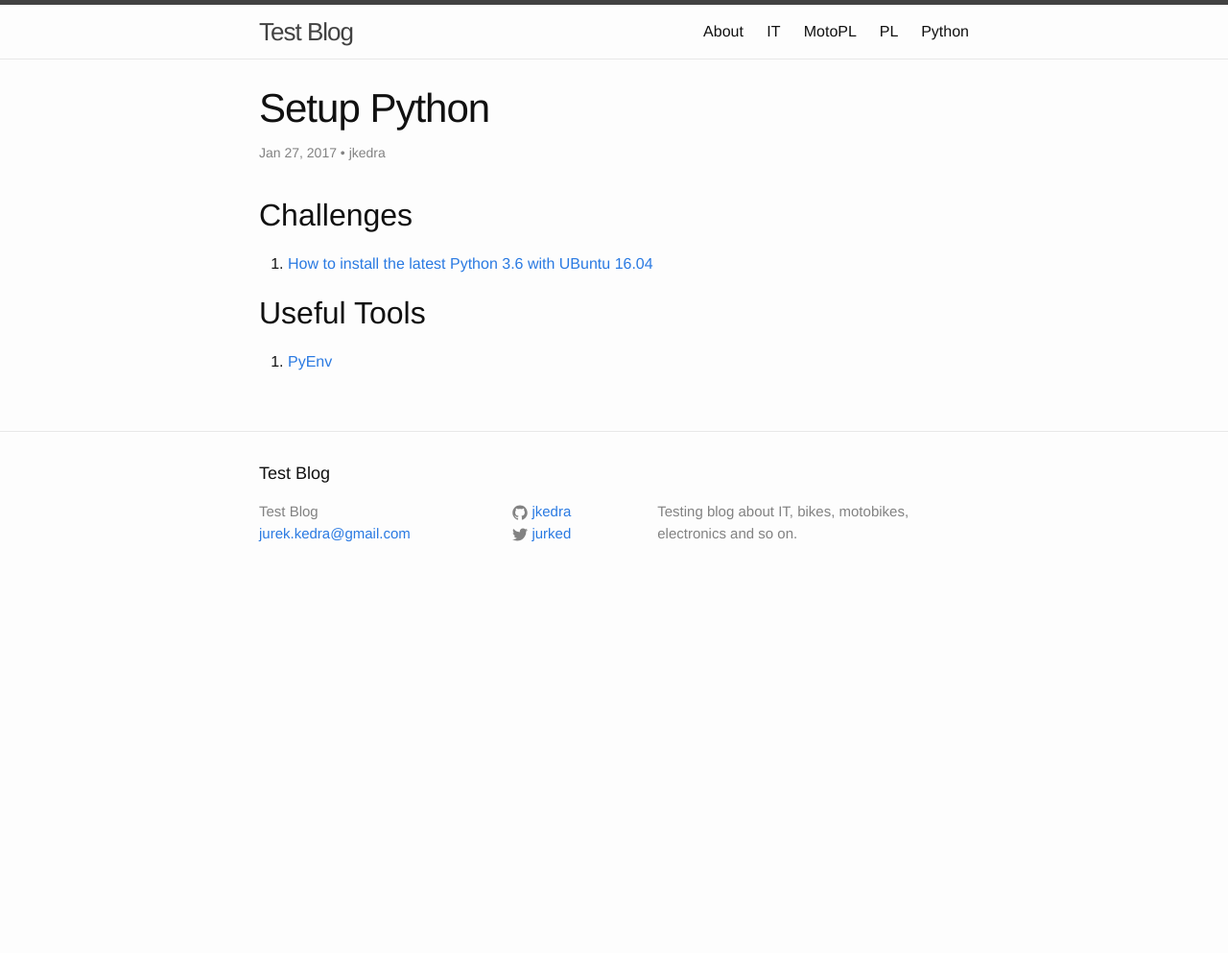
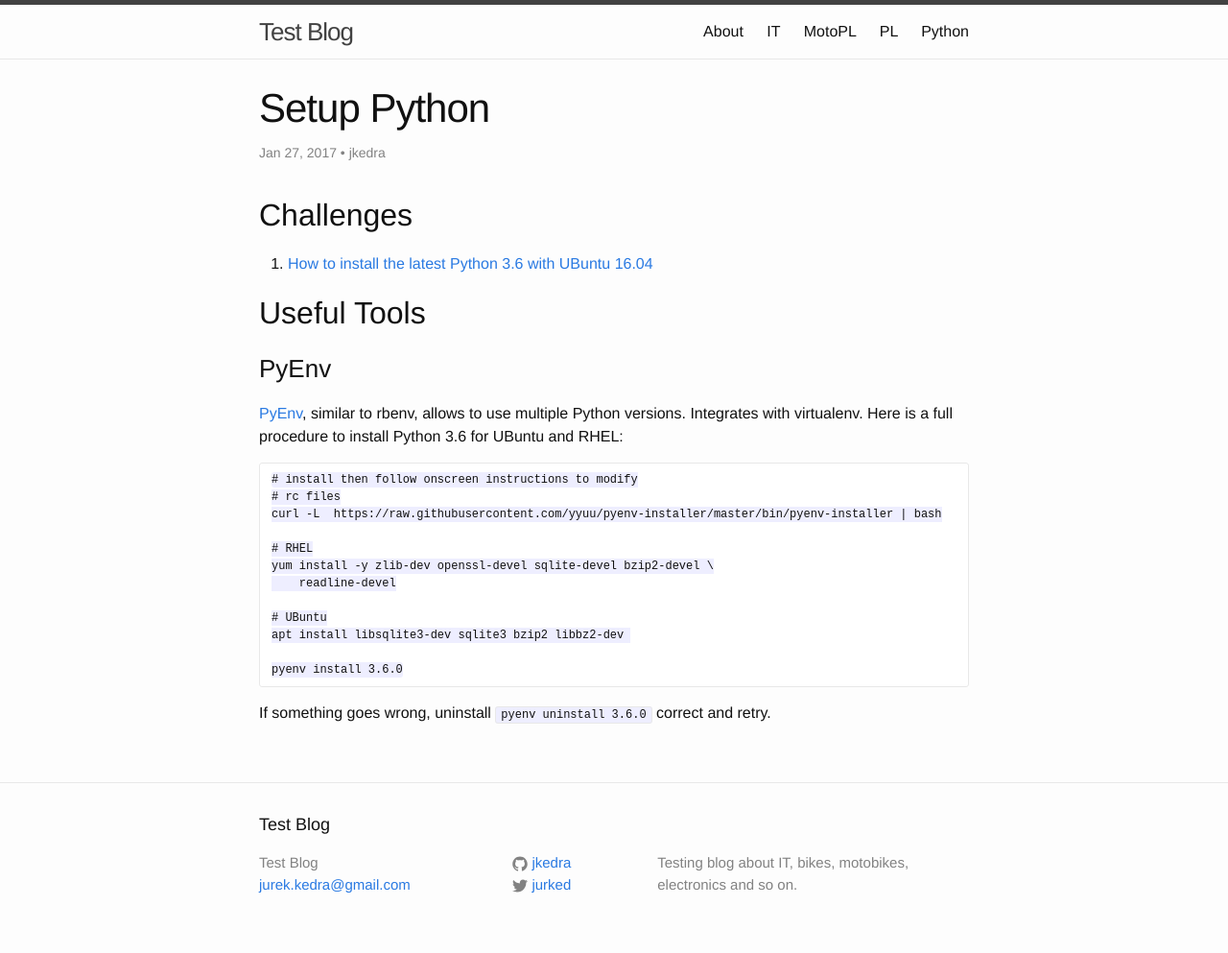
Before and after one commit to jkedra/jkedra.github.io, a Jekyll site: the page built from _python/setup.md, in a window 1280 px wide. Shown: the whole page at 96% size. Built offline with Jekyll 4.4.1, drawn with Linux system fonts in a browser that asks for light colours; before the commit the page ends 900 px from its top, so only the background shows below that.

Commit message:
pyenv and IDE

```diff
--- a/_python/setup.md
+++ b/_python/setup.md
@@ -11,4 +11,27 @@ language: en
 
 ## Useful Tools
 
-1. [PyEnv](https://github.com/yyuu/pyenv)
+### PyEnv
+
+[PyEnv](pyenv), similar to rbenv, allows to use multiple Python
+versions. Integrates with virtualenv. Here is a full procedure
+to install Python 3.6 for UBuntu and RHEL:
+
+    # install then follow onscreen instructions to modify
+    # rc files
+    curl -L  https://raw.githubusercontent.com/yyuu/pyenv-installer/master/bin/pyenv-installer | bash
+
+    # RHEL
+    yum install -y zlib-dev openssl-devel sqlite-devel bzip2-devel \
+        readline-devel
+
+    # UBuntu
+    apt install libsqlite3-dev sqlite3 bzip2 libbz2-dev
+
+    pyenv install 3.6.0
+
+If something goes wrong, uninstall `pyenv uninstall 3.6.0` correct and retry.
+
+
+[pyenv]: https://github.com/yyuu/pyenv
+[pyenv-installer]: https://github.com/yyuu/pyenv-installer
```
Also changed, not shown: _python/bedtime.md (+5 -0 lines), python.md (+1 -0 lines).
